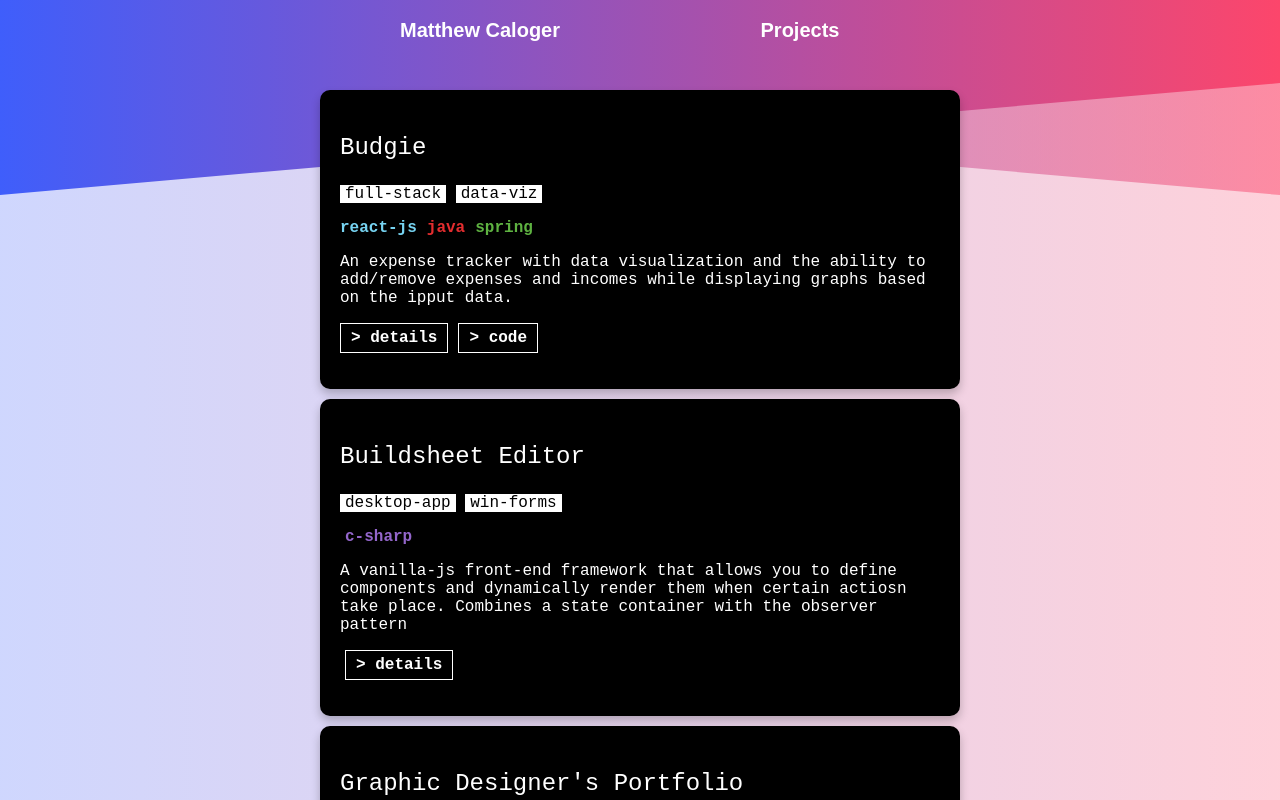
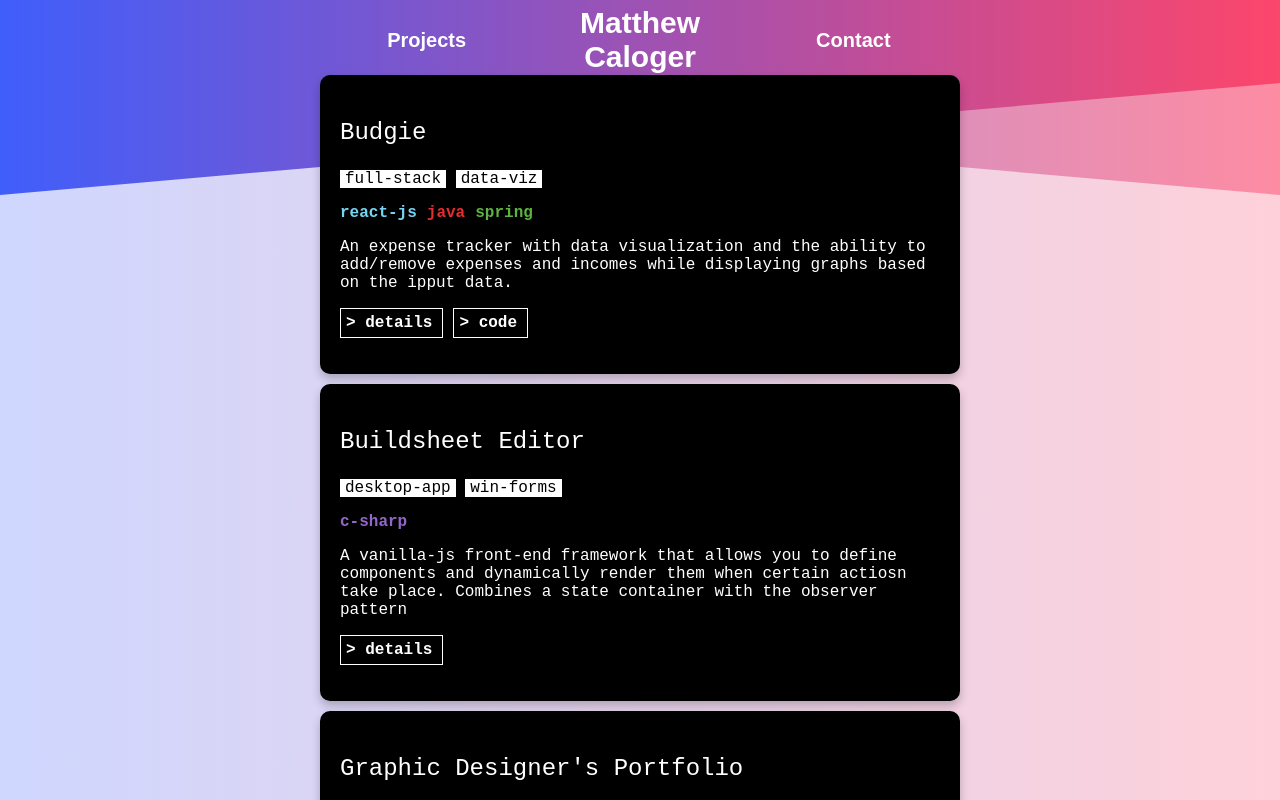
Before and after one commit to mattcaloger/Caloger.com, a React (Create React App) app in the folder calogercom/: page /projects in a window 1280 px wide. Shown: the top 800 px of the page. Built offline with nearby package versions, Linux system fonts and the light colour scheme.

Commit message:
CSS and navbar changes

```diff
--- a/calogercom/src/App.js
+++ b/calogercom/src/App.js
@@ -29,12 +29,10 @@ function App() {
   return (
     <div className="App">
       <StylizedSlant/>
-      <Content as={motion.div} variants={container} initial="hidden"
-    animate="show">
+      <Content as={motion.div} variants={container} initial="hidden" animate="show">
 
         <AppRouter />
 
-        <Footer />
 
       </Content>
 
--- a/calogercom/src/Components/AppRouter/AppRouter.jsx
+++ b/calogercom/src/Components/AppRouter/AppRouter.jsx
@@ -15,6 +15,7 @@ import CanyonProject from '../Pages/ProjectsPage/Projects/CanyonProject';
 import EmilySiteProject from '../Pages/ProjectsPage/Projects/EmilySiteProject';
 import ReactChatProject from '../Pages/ProjectsPage/Projects/ReactChatProject';
 import ShippingAppProject from '../Pages/ProjectsPage/Projects/ShippingAppProject';
+import Contact from '../Pages/Contact/Contact';
 
 
 export default function AppRouter() {
@@ -34,6 +35,8 @@ export default function AppRouter() {
                 <Route path="projects/emilysite" element={<EmilySiteProject />} />
                 <Route path="projects/reactchat" element={<ReactChatProject />} />
                 <Route path="projects/shippingapp" element={<ShippingAppProject />} />
+
+                <Route path="contact" element={<Contact />} />
             </Routes>
         </BrowserRouter>
     )
--- a/calogercom/src/Components/NavBar/NavBar.jsx
+++ b/calogercom/src/Components/NavBar/NavBar.jsx
@@ -10,7 +10,8 @@ const HeaderNav = styled.nav`
     display: flex;
     z-index: 1;
     padding-top: 10px;
-    margin-bottom: 35px;
+    margin-top: 10px;
+    margin-bottom: 10px;
     font-weight: bold;
 
     & > * {
@@ -29,26 +30,41 @@ const HeaderNav = styled.nav`
 `
 
 const NavItem = styled.li`
+    display:flex;
     color: white;
     transition: all .2s;
     all: unset;
     flex: 1;
     align-self: center;
+    justify-content: center;
+    user-select: none;
     text-align: center;
 `
+const HighlightedLink = styled.div`
+    font-size: 30px;
+`
+
 
 export default function NavBar() {
     return (
         <HeaderNav>
-                <NavItem>
-                    <Link to="/">Matthew Caloger</Link>
 
-                </NavItem>
-                <NavItem>
+            <NavItem>
                     <Link to="/projects">Projects</Link>
 
                 </NavItem>
 
+                <NavItem>
+                    <Link to="/"><HighlightedLink>Matthew Caloger</HighlightedLink></Link>
+
+                </NavItem>
+
+                <NavItem>
+                    <Link to="/contact">Contact</Link>
+
+                </NavItem>
+
+
         </HeaderNav>
     )
 }
--- /dev/null
+++ b/calogercom/src/Components/Pages/Contact/Contact.jsx
@@ -0,0 +1,9 @@
+import React from 'react'
+
+export default function Contact() {
+    return (
+        <div>
+            Contact
+        </div>
+    )
+}
--- a/calogercom/src/Components/Pages/ProjectsPage/ProjectsPage.jsx
+++ b/calogercom/src/Components/Pages/ProjectsPage/ProjectsPage.jsx
@@ -76,9 +76,9 @@ export default function ProjectsPage() {
 
                     <SpanRow>
 
-                            <TerminalButton>
-                                <Link to="Budgie">> details</Link>
-                            </TerminalButton>
+                        <TerminalButton>
+                            <Link to="Budgie">> details</Link>
+                        </TerminalButton>
 
                         <TerminalButton>
                             <a href="https://github.com/mattusoperandi/Budgie">> code</a>
@@ -98,13 +98,16 @@ export default function ProjectsPage() {
                         <ColorCSharp>c-sharp</ColorCSharp>
                     </SpanRow>
                     <p>A vanilla-js front-end framework that allows you to define components and dynamically render them when certain actiosn take place. Combines a state container with the observer pattern</p>
+
+
                     <SpanRow>
 
                         <TerminalButton>
-                            <Link to="buildsheet">> details</Link>
+                            <Link to="buildshet">> details</Link>
                         </TerminalButton>
+                    </SpanRow>
 
-                    </SpanRow>
+
                 </TerminalCard>
 
 
--- a/calogercom/src/Components/Terminal/SpanRow.jsx
+++ b/calogercom/src/Components/Terminal/SpanRow.jsx
@@ -17,6 +17,10 @@ const SpanRow = styled.p`
             *:last-child {
                 margin-left: 5px;
             }
+
+            *:only-child {
+                margin-left: 0;
+            }
         `
 
 export default SpanRow
```
